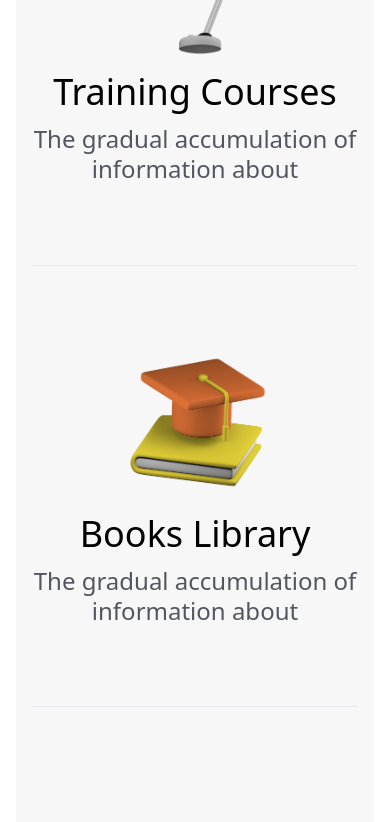
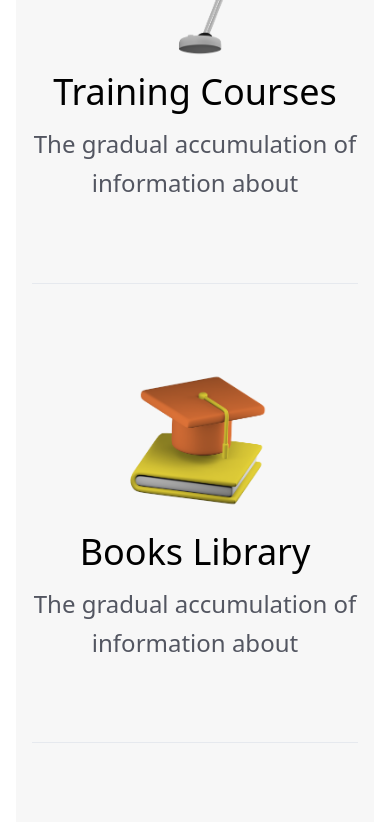
Before and after one commit to MostafaWaleed0/obsidian, a Next.js app: page / in a window 390 px wide. Shown: the part 2320-3142 px from the top of the page. Built offline with nearby package versions, Linux system fonts and the light colour scheme.

Commit message:
set `leading-relaxed`

```diff
--- a/components/EducationItem/EducationItem.tsx
+++ b/components/EducationItem/EducationItem.tsx
@@ -26,7 +26,7 @@ export default function CustomerCard({
           />
           <h3 className="text-4xl">{title}</h3>
         </div>
-        <p className="text-2xl lg:text-5xl leading-tight text-center lg:text-start">
+        <p className="text-2xl lg:text-5xl leading-relaxed text-center lg:text-start">
           {description}
         </p>
       </article>
```
